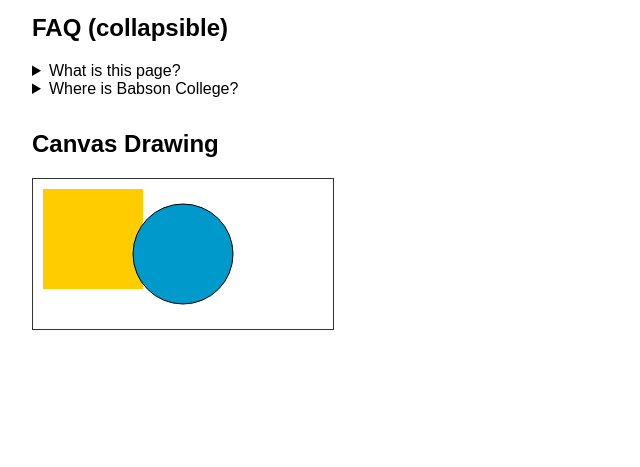
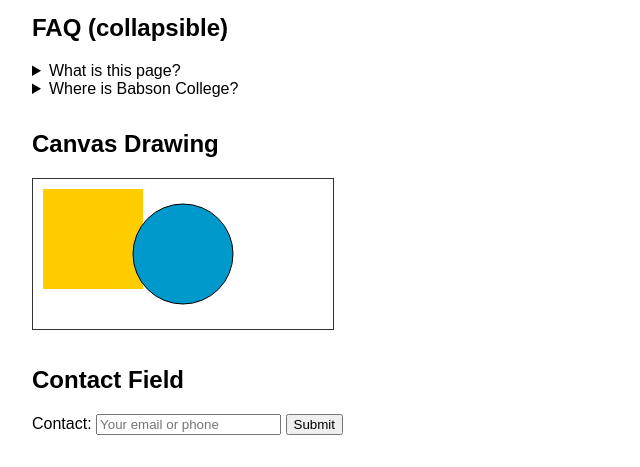
Before and after one commit to LanZheng877/oim3690, a plain HTML site: page playground.html in a window 1280 px wide. Shown: the part 1329-1796 px from the top of the page, without its empty margins (0-640 px from the left). Before the commit the page ends 1695 px from the top, so only its background shows below. Drawn offline with Linux system fonts and the light colour scheme.

Commit message:
class 3/10

```diff
--- a/playground.html
+++ b/playground.html
@@ -5,7 +5,7 @@
     <meta name="viewport" content="width=device-width, initial-scale=1.0">
     <title>Playground</title>
     <!-- favicon -->
-    <link rel="icon" href="favicon.ico" type="image/x-icon">
+    <link rel="icon" href="images/favicon.svg" type="image/svg+xml">
     <style>
         body { font-family: Arial, sans-serif; margin: 2rem; }
         section { margin-bottom: 2rem; }
@@ -75,5 +75,14 @@
     </script>
 </section>
 
+<section>
+    <h2>Contact Field</h2>
+    <form action="#" method="post">
+        <label for="contact">Contact:</label>
+        <input type="text" id="contact" name="contact" placeholder="Your email or phone">
+        <button type="submit">Submit</button>
+    </form>
+</section>
+
 </body>
 </html>
```
Also changed, not shown: images/favicon.svg (added), 1 other file.
